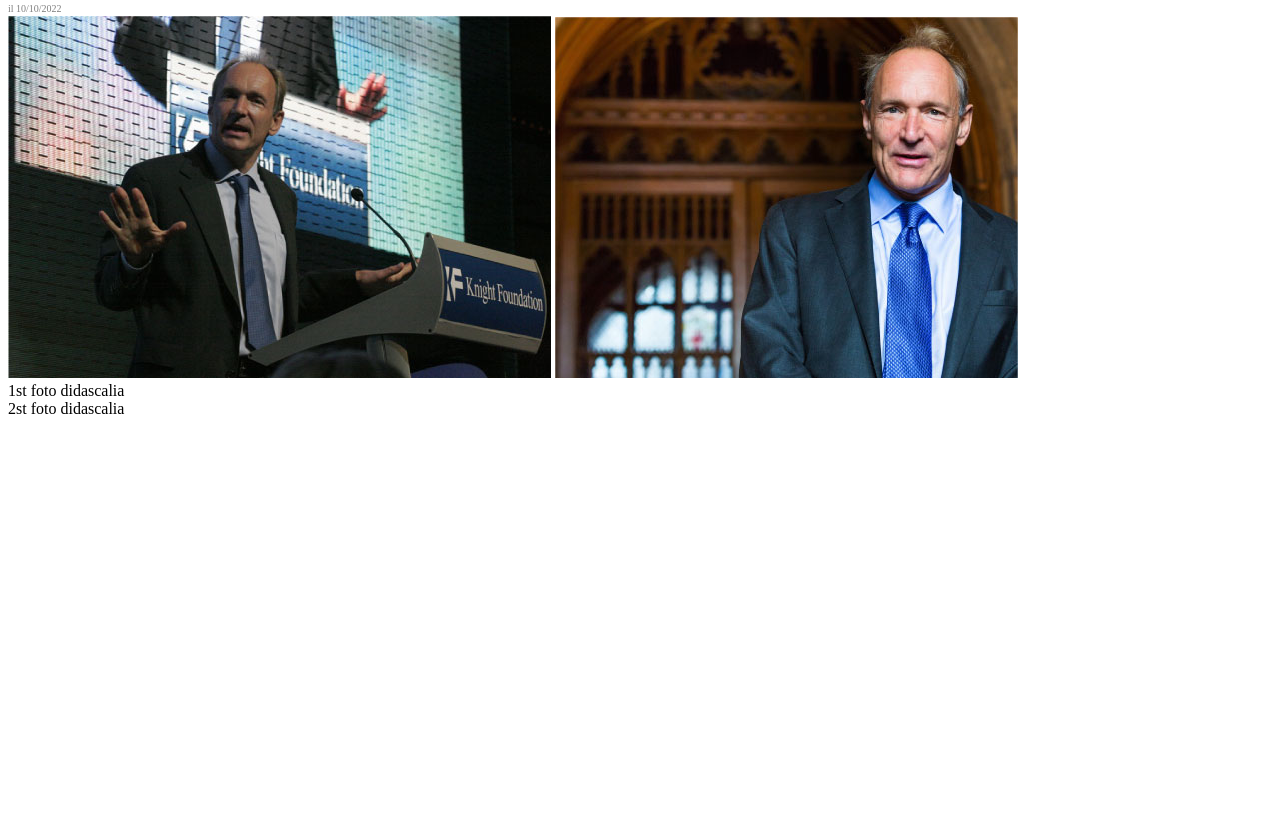
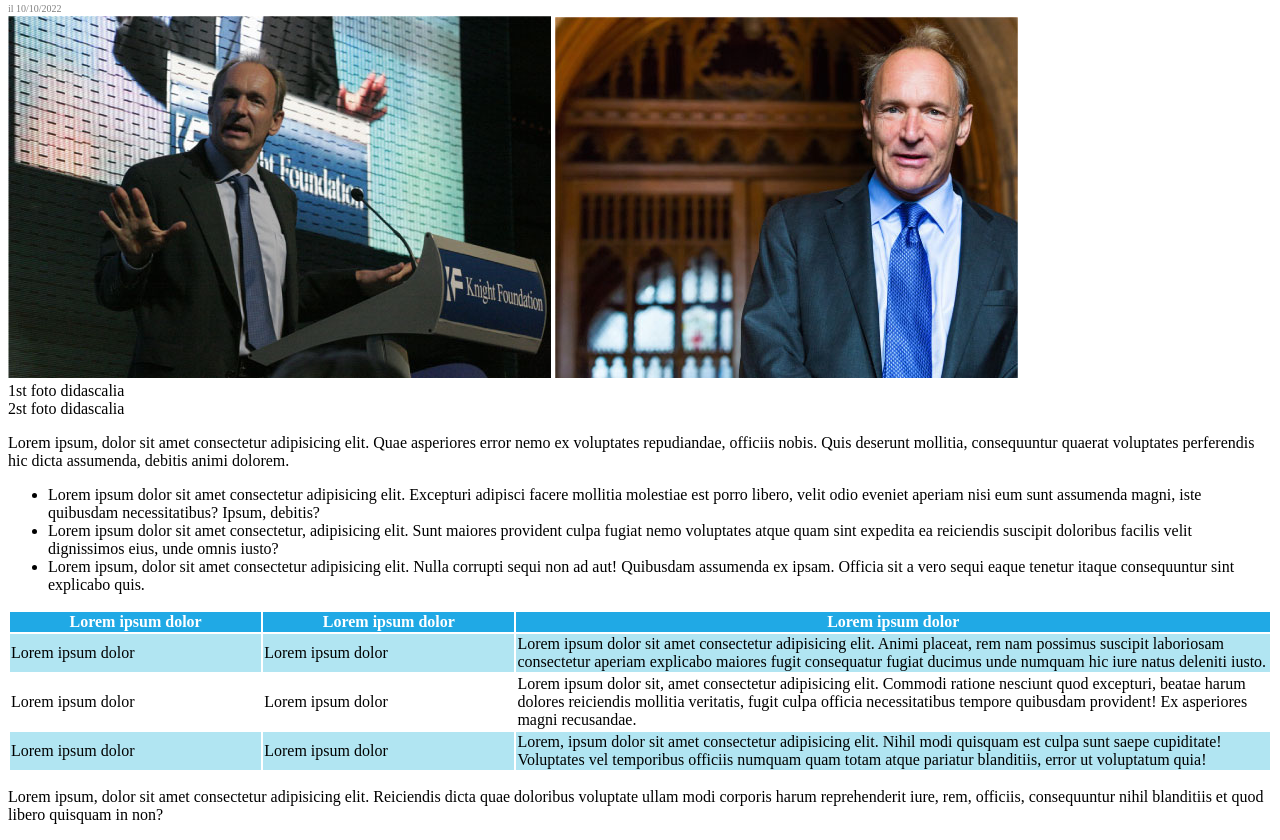
Before and after one commit to matnat99/html-css-booleaner, a plain HTML site: page index.html in a window 1280 px wide. Shown: the part 342-1182 px from the top of the page. Before the commit the page ends 800 px from the top, so only its background shows below. Drawn offline with Linux system fonts and the light colour scheme.

Commit message:
feat: add section table

```diff
--- a/index.html
+++ b/index.html
@@ -28,6 +28,41 @@
                <br>
                <span>2st foto didascalia</span>
             </section>
+            <section>
+                <p>Lorem ipsum, dolor sit amet consectetur adipisicing elit. Quae asperiores error nemo ex voluptates repudiandae, officiis nobis. Quis deserunt mollitia, consequuntur quaerat voluptates perferendis hic dicta assumenda, debitis animi dolorem.</p>
+                <ul>
+                    <li>Lorem ipsum dolor sit amet consectetur adipisicing elit. Excepturi adipisci facere mollitia molestiae est porro libero, velit odio eveniet aperiam nisi eum sunt assumenda magni, iste quibusdam necessitatibus? Ipsum, debitis?</li>
+                    <li>Lorem ipsum dolor sit amet consectetur, adipisicing elit. Sunt maiores provident culpa fugiat nemo voluptates atque quam sint expedita ea reiciendis suscipit doloribus facilis velit dignissimos eius, unde omnis iusto?</li>
+                    <li>Lorem ipsum, dolor sit amet consectetur adipisicing elit. Nulla corrupti sequi non ad aut! Quibusdam assumenda ex ipsam. Officia sit a vero sequi eaque tenetur itaque consequuntur sint explicabo quis.</li>
+                </ul>
+                <table>
+                    <thead>
+                        <tr>
+                            <th>Lorem ipsum dolor</th>
+                            <th>Lorem ipsum dolor</th>
+                            <th id="size">Lorem ipsum dolor</th>
+                        </tr>
+                    </thead>
+                    <tbody>
+                        <tr class="azure">
+                            <td>Lorem ipsum dolor</td>
+                            <td>Lorem ipsum dolor</td>
+                            <td>Lorem ipsum dolor sit amet consectetur adipisicing elit. Animi placeat, rem nam possimus suscipit laboriosam consectetur aperiam explicabo maiores fugit consequatur fugiat ducimus unde numquam hic iure natus deleniti iusto.</td>
+                        </tr>
+                        <tr>
+                            <td>Lorem ipsum dolor</td>
+                            <td>Lorem ipsum dolor</td>
+                            <td>Lorem ipsum dolor sit, amet consectetur adipisicing elit. Commodi ratione nesciunt quod excepturi, beatae harum dolores reiciendis mollitia veritatis, fugit culpa officia necessitatibus tempore quibusdam provident! Ex asperiores magni recusandae.</td>
+                        </tr>
+                        <tr class="azure">
+                            <td>Lorem ipsum dolor</td>
+                            <td>Lorem ipsum dolor</td>
+                            <td>Lorem, ipsum dolor sit amet consectetur adipisicing elit. Nihil modi quisquam est culpa sunt saepe cupiditate! Voluptates vel temporibus officiis numquam quam totam atque pariatur blanditiis, error ut voluptatum quia!</td>
+                        </tr>
+                    </tbody>
+                </table>
+                <p>Lorem ipsum, dolor sit amet consectetur adipisicing elit. Reiciendis dicta quae doloribus voluptate ullam modi corporis harum reprehenderit iure, rem, officiis, consequuntur nihil blanditiis et quod libero quisquam in non?</p>
+            </section>
         </article>
     </main>
 </body>
--- a/style.css
+++ b/style.css
@@ -23,3 +23,16 @@ h1{
 a{
     text-decoration: none;
 }
+
+thead{
+    background-color: #20A9E5;
+    color: white;
+}
+
+.azure{
+    background-color: #B1E5F2;
+}
+
+#size{
+    width: 60%;
+}
```
